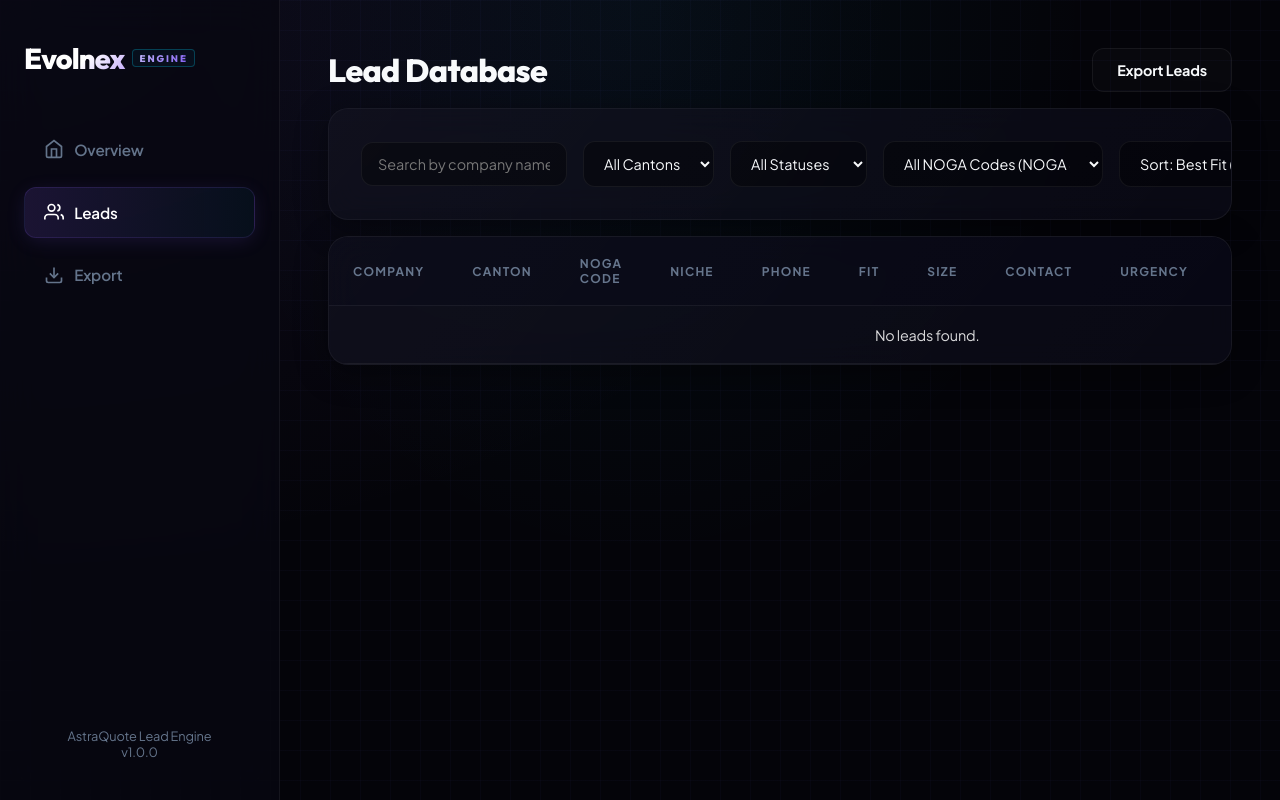
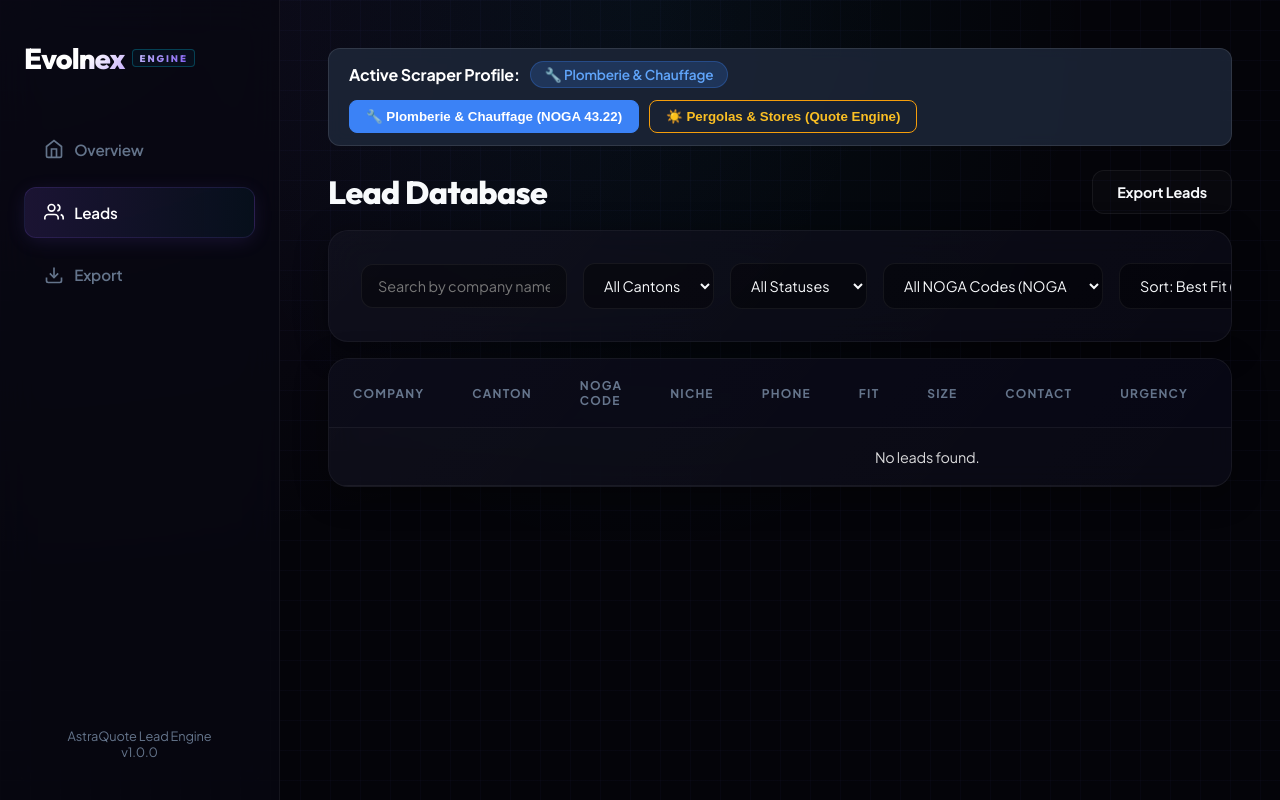
Before and after one commit to akashjadon04/AstraQuoteLeadEngine, a Flask app: page /leads in a window 1280 px wide. Run offline with Flask 3, Linux system fonts and the light colour scheme; data that the repository does not hold is empty; some libraries are stand-ins or nearby versions.

Commit message:
Add Dual Scraper Niche Profile Switcher Bar to dashboard templates base.html

```diff
--- a/dashboard/templates/base.html
+++ b/dashboard/templates/base.html
@@ -40,9 +40,71 @@
     </div>
 
     <div class="main-content">
+        <!-- Dual Scraper Niche Profile Switcher Bar -->
+        <div class="top-profile-bar" style="background: rgba(30, 41, 59, 0.8); backdrop-filter: blur(8px); border: 1px solid rgba(255,255,255,0.1); border-radius: 12px; padding: 12px 20px; margin-bottom: 24px; display: flex; justify-content: space-between; align-items: center; flex-wrap: wrap; gap: 12px;">
+            <div style="display: flex; align-items: center; gap: 10px;">
+                <span style="font-size: 1rem; font-weight: 700; color: #fff;">Active Scraper Profile:</span>
+                <span id="activeProfileBadge" style="background: rgba(59,130,246,0.2); color: #60a5fa; padding: 4px 14px; border-radius: 20px; font-weight: 600; font-size: 0.85rem; border: 1px solid rgba(59,130,246,0.3);">
+                    Loading profile…
+                </span>
+            </div>
+            <div style="display: flex; gap: 10px;">
+                <button id="btnProfilePlumbing" onclick="switchNicheProfile('plumbing_hvac')" style="background: #3b82f6; border: 1px solid #3b82f6; color: #fff; padding: 8px 16px; border-radius: 8px; font-weight: 600; cursor: pointer; transition: all 0.2s;">
+                    🔧 Plomberie & Chauffage (NOGA 43.22)
+                </button>
+                <button id="btnProfilePergolas" onclick="switchNicheProfile('pergolas_awnings')" style="background: transparent; border: 1px solid #f59e0b; color: #fbbf24; padding: 8px 16px; border-radius: 8px; font-weight: 600; cursor: pointer; transition: all 0.2s;">
+                    ☀️ Pergolas & Stores (Quote Engine)
+                </button>
+            </div>
+        </div>
+
         {% block content %}{% endblock %}
     </div>
 
+    <script>
+        async function fetchCurrentProfile() {
+            try {
+                const res = await fetch('/api/profile');
+                if (res.ok) {
+                    const profile = await res.json();
+                    updateProfileUI(profile);
+                }
+            } catch(e) { console.error(e); }
+        }
+
+        function updateProfileUI(profile) {
+            const badge = document.getElementById('activeProfileBadge');
+            if (badge) {
+                badge.innerText = `${profile.icon} ${profile.display_name}`;
+            }
+            const btnPlumb = document.getElementById('btnProfilePlumbing');
+            const btnPerg = document.getElementById('btnProfilePergolas');
+            if (profile.profile_id === 'pergolas_awnings') {
+                if (btnPerg) { btnPerg.style.background = '#f59e0b'; btnPerg.style.color = '#000'; }
+                if (btnPlumb) { btnPlumb.style.background = 'transparent'; btnPlumb.style.color = '#94a3b8'; btnPlumb.style.border = '1px solid #334155'; }
+            } else {
+                if (btnPlumb) { btnPlumb.style.background = '#3b82f6'; btnPlumb.style.color = '#fff'; btnPlumb.style.border = '1px solid #3b82f6'; }
+                if (btnPerg) { btnPerg.style.background = 'transparent'; btnPerg.style.color = '#fbbf24'; btnPerg.style.border = '1px solid #f59e0b'; }
+            }
+        }
+
+        async function switchNicheProfile(profileId) {
+            try {
+                const res = await fetch('/api/profile', {
+                    method: 'POST',
+                    headers: { 'Content-Type': 'application/json' },
+                    body: JSON.stringify({ profile_id: profileId })
+                });
+                if (res.ok) {
+                    const data = await res.json();
+                    updateProfileUI(data.active_profile);
+                    window.location.reload();
+                }
+            } catch(e) { console.error(e); }
+        }
+
+        document.addEventListener('DOMContentLoaded', fetchCurrentProfile);
+    </script>
     {% block scripts %}{% endblock %}
 </body>
 </html>
```
